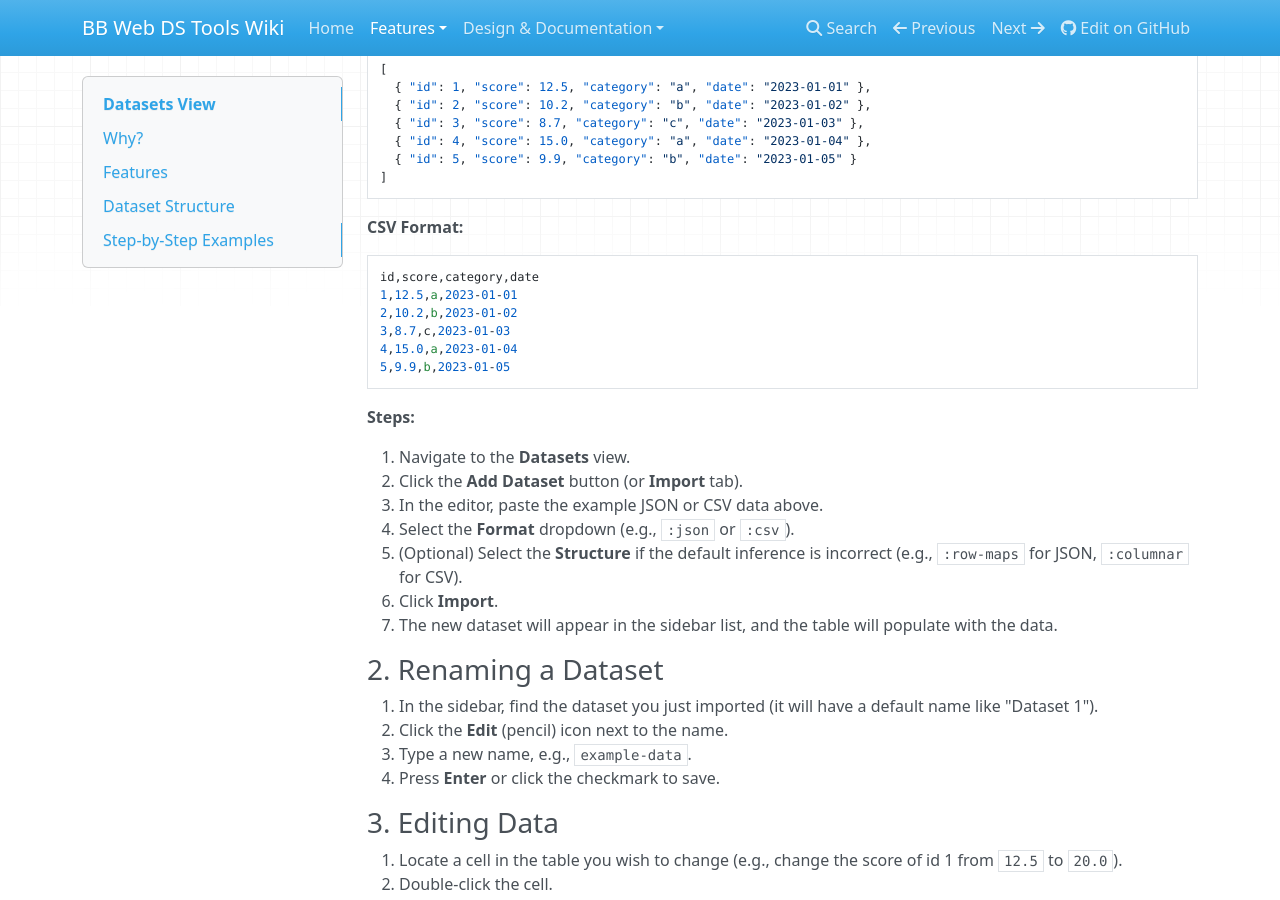
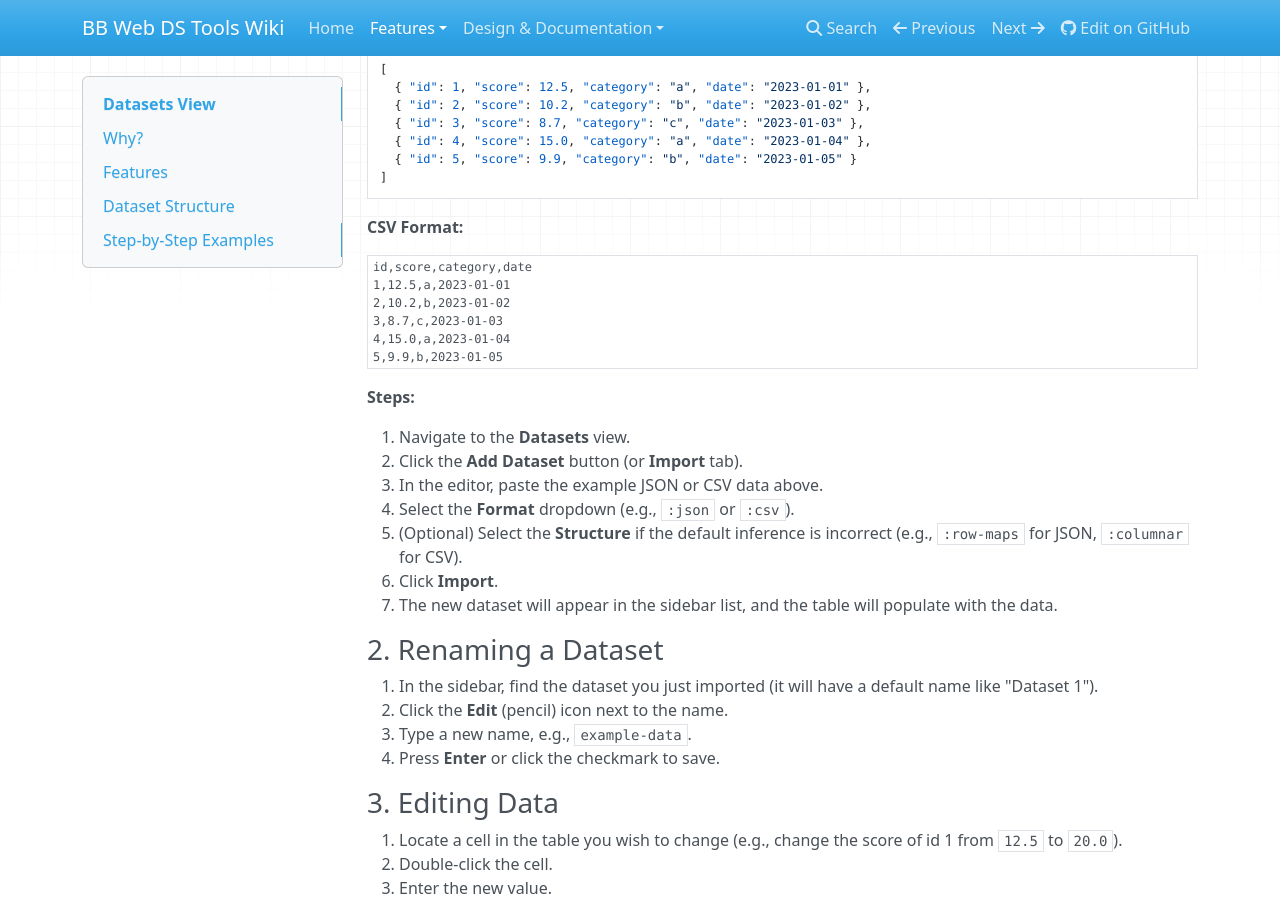
Before and after one commit to davidpham87/bb-web-ds-tools, an MkDocs documentation site: the page built from wiki/datasets.md, in a window 1280 px wide and 900 px high, scrolled down 1139 px. Built offline with MkDocs 1.6.1, drawn with Linux system fonts in a browser that asks for light colours; nearby versions of some CDN libraries.

Commit message:
Update mkdocs.yml

```diff
--- a/mkdocs.yml
+++ b/mkdocs.yml
@@ -36,9 +36,6 @@ nav:
 
 markdown_extensions:
   - admonition
-  - pymdownx.highlight:
-      anchor_linenums: true
-  - pymdownx.superfences
 
 plugins:
   - search
```
